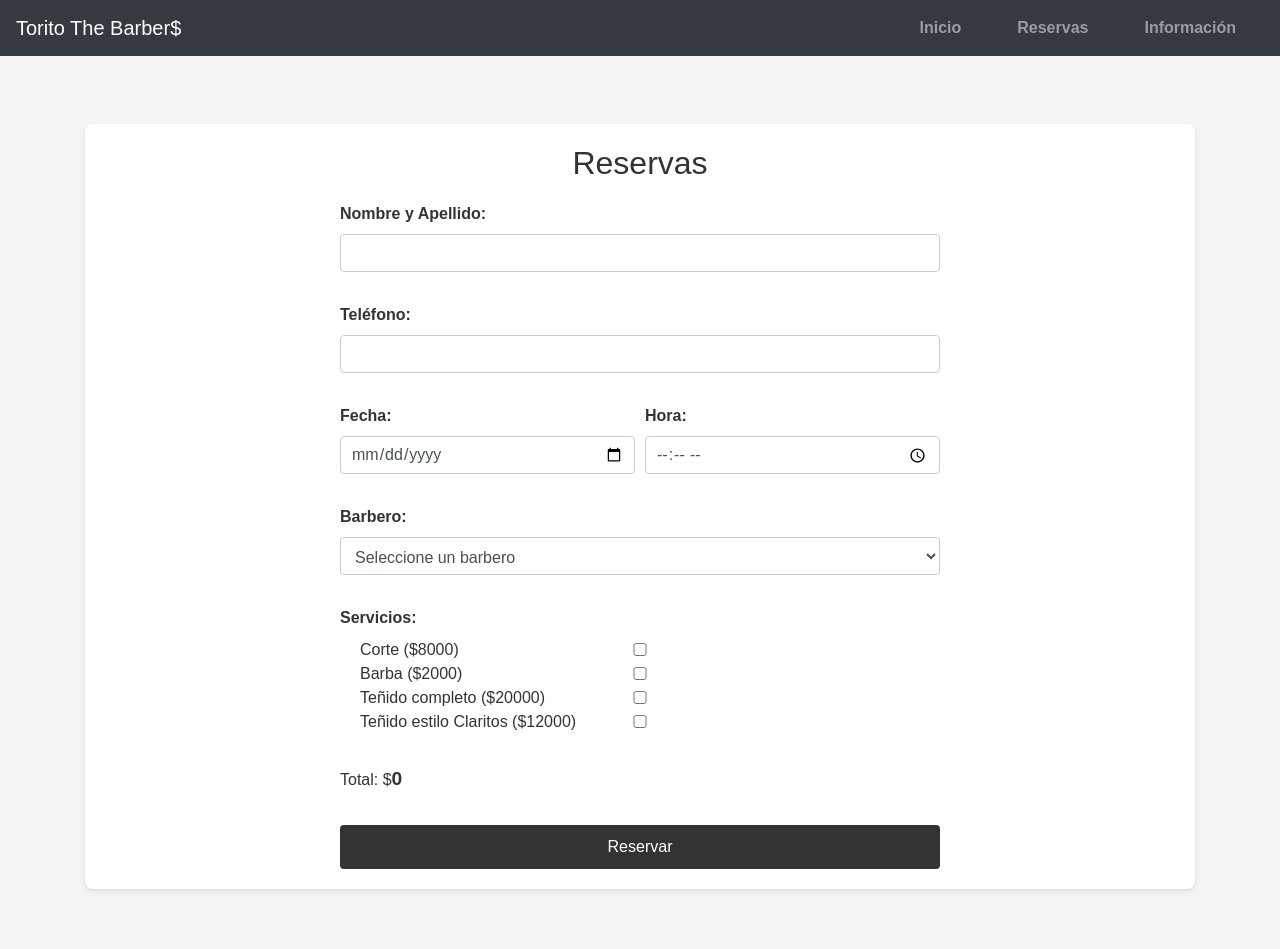
After one commit to MarcosLaz22/parcialpractica, a PHP site: page /reservas.html in a window 1280 px wide. The commit adds this page. Run offline with PHP 8.4, Linux system fonts and the light colour scheme; some libraries are stand-ins or nearby versions.

Commit message:
feat: Create complete barbershop website
This commit introduces a multi-page website for a barbershop, including:
- index.html: Home page with a Bootstrap carousel.
- reservas.html: Reservation form with real-time price calculation and validation.
- informacion.html: Static information page about the team, services, and hours.
- style.css: Custom styles.
- main.js: JavaScript for the price calculator and form validation.
- reservar.php: PHP script to handle form submissions and save to a database.
- setup.sql: SQL script to create the 'reservas' table.

The design has been unified across all pages using Bootstrap, and a critical bug in the server-side price calculation has been fixed.

```diff
--- /dev/null
+++ b/main.js
@@ -0,0 +1,50 @@
+document.addEventListener('DOMContentLoaded', () => {
+    // Lógica para el carrusel de imágenes
+    const carousel = document.querySelector('.carousel');
+    if (carousel) {
+        // Aquí irá la lógica del carrusel
+    }
+
+    // Lógica para la calculadora de precios
+    const servicios = document.querySelectorAll('#servicios input[type="checkbox"]');
+    const totalElement = document.getElementById('total');
+
+    if (servicios.length > 0 && totalElement) {
+        servicios.forEach(checkbox => {
+            checkbox.addEventListener('change', () => {
+                let total = 0;
+                servicios.forEach(cb => {
+                    if (cb.checked) {
+                        total += parseInt(cb.dataset.price);
+                    }
+                });
+                totalElement.textContent = total;
+            });
+        });
+    }
+
+    // Lógica para la validación del formulario
+    const form = document.getElementById('reserva-form');
+    if (form) {
+        form.addEventListener('submit', (e) => {
+            const nombre = document.getElementById('nombre').value;
+            const telefono = document.getElementById('telefono').value;
+            const fecha = document.getElementById('fecha').value;
+            const hora = document.getElementById('hora').value;
+            const barbero = document.getElementById('barbero').value;
+            const serviciosSeleccionados = document.querySelectorAll('#servicios input[type="checkbox"]:checked');
+
+            if (nombre === '' || telefono === '' || fecha === '' || hora === '' || barbero === '') {
+                alert('Por favor, complete todos los campos obligatorios.');
+                e.preventDefault();
+                return;
+            }
+
+            if (serviciosSeleccionados.length === 0) {
+                alert('Por favor, seleccione al menos un servicio.');
+                e.preventDefault();
+                return;
+            }
+        });
+    }
+});
--- /dev/null
+++ b/reservas.html
@@ -0,0 +1,104 @@
+<!DOCTYPE html>
+<html lang="es">
+<head>
+    <meta charset="UTF-8">
+    <meta name="viewport" content="width=device-width, initial-scale=1.0">
+    <title>Reservas - Barbería</title>
+    <!-- Bootstrap CSS -->
+    <link href="https://stackpath.bootstrapcdn.com/bootstrap/4.5.2/css/bootstrap.min.css" rel="stylesheet">
+    <!-- Custom CSS -->
+    <link rel="stylesheet" href="style.css">
+</head>
+<body>
+    <nav class="navbar navbar-expand-lg navbar-dark bg-dark">
+        <a class="navbar-brand" href="index.html">Torito The Barber$</a>
+        <button class="navbar-toggler" type="button" data-toggle="collapse" data-target="#navbarNavDropdown" aria-controls="navbarNavDropdown" aria-expanded="false" aria-label="Toggle navigation">
+            <span class="navbar-toggler-icon"></span>
+        </button>
+        <div class="collapse navbar-collapse" id="navbarNavDropdown">
+            <ul class="navbar-nav ml-auto">
+                <li class="nav-item">
+                    <a class="nav-link" href="index.html">Inicio</a>
+                </li>
+                <li class="nav-item">
+                    <a class="nav-link" href="reservas.html">Reservas</a>
+                </li>
+                <li class="nav-item">
+                    <a class="nav-link" href="informacion.html">Información</a>
+                </li>
+            </ul>
+        </div>
+    </nav>
+    <main class="container mt-5">
+        <section id="reservas">
+            <h2>Reservas</h2>
+            <form id="reserva-form" action="reservar.php" method="POST">
+                <div class="form-group">
+                    <label for="nombre">Nombre y Apellido:</label>
+                    <input type="text" class="form-control" id="nombre" name="nombre" required>
+                </div>
+
+                <div class="form-group">
+                    <label for="telefono">Teléfono:</label>
+                    <input type="tel" class="form-control" id="telefono" name="telefono" required>
+                </div>
+
+                <div class="form-row">
+                    <div class="form-group col-md-6">
+                        <label for="fecha">Fecha:</label>
+                        <input type="date" class="form-control" id="fecha" name="fecha" required>
+                    </div>
+
+                    <div class="form-group col-md-6">
+                        <label for="hora">Hora:</label>
+                        <input type="time" class="form-control" id="hora" name="hora" required>
+                    </div>
+                </div>
+
+                <div class="form-group">
+                    <label for="barbero">Barbero:</label>
+                    <select id="barbero" name="barbero" class="form-control" required>
+                        <option value="">Seleccione un barbero</option>
+                        <option value="Pablo">Pablo</option>
+                        <option value="Oscar">Oscar</option>
+                        <option value="Dario">Darío</option>
+                        <option value="Cristian">Cristian</option>
+                        <option value="Ninguno">Ninguno de preferencia</option>
+                    </select>
+                </div>
+
+                <div class="form-group">
+                    <label>Servicios:</label>
+                    <div id="servicios">
+                        <div class="form-check">
+                            <input class="form-check-input" type="checkbox" id="corte" name="servicios[]" value="corte" data-price="8000">
+                            <label class="form-check-label" for="corte">Corte ($8000)</label>
+                        </div>
+                        <div class="form-check">
+                            <input class="form-check-input" type="checkbox" id="barba" name="servicios[]" value="barba" data-price="2000">
+                            <label class="form-check-label" for="barba">Barba ($2000)</label>
+                        </div>
+                        <div class="form-check">
+                            <input class="form-check-input" type="checkbox" id="tenido-completo" name="servicios[]" value="tenido-completo" data-price="20000">
+                            <label class="form-check-label" for="tenido-completo">Teñido completo ($20000)</label>
+                        </div>
+                        <div class="form-check">
+                            <input class="form-check-input" type="checkbox" id="claritos" name="servicios[]" value="claritos" data-price="12000">
+                            <label class="form-check-label" for="claritos">Teñido estilo Claritos ($12000)</label>
+                        </div>
+                    </div>
+                </div>
+
+                <p>Total: $<span id="total">0</span></p>
+
+                <button type="submit" class="btn btn-primary">Reservar</button>
+            </form>
+        </section>
+    </main>
+    <!-- Bootstrap JS, Popper.js, and jQuery -->
+    <script src="https://code.jquery.com/jquery-3.5.1.slim.min.js"></script>
+    <script src="https://cdn.jsdelivr.net/npm/@popperjs/core@2.5.4/dist/umd/popper.min.js"></script>
+    <script src="https://stackpath.bootstrapcdn.com/bootstrap/4.5.2/js/bootstrap.min.js"></script>
+    <script src="main.js"></script>
+</body>
+</html>
--- a/style.css
+++ b/style.css
@@ -1,32 +1,122 @@
-html {
-    scroll-behavior: smooth;
+/* Estilos generales */
+body {
+    font-family: Arial, sans-serif;
+    margin: 0;
+    padding: 0;
+    background-color: #f4f4f4;
+    color: #333;
 }
 
-body {
-    font-family: 'Helvetica Neue', Helvetica, Arial, sans-serif;
-    line-height: 1.6;
-    color: #333; /* Color de texto principal */
+/* Encabezado y navegación */
+header {
+    background-color: #222;
+    color: white;
+    padding: 1rem 0;
+    position: sticky;
+    top: 0;
+    width: 100%;
+    z-index: 1000;
 }
 
-/* Estilo para el título en la sección de inicio */
-#inicio h1 {
-    color: #007bff; /* Azul primario de Bootstrap, o un color personalizado */
-    /* text-shadow: 2px 2px 4px rgba(0,0,0,0.1); */ /* Sombra sutil opcional */
-    /* Podríamos añadir una animación CSS aquí más adelante si se desea */
+nav ul {
+    list-style: none;
+    padding: 0;
+    margin: 0;
+    display: flex;
+    justify-content: center;
 }
 
-/* Ajustes para el carrusel si es necesario, por ejemplo, altura máxima */
-.carousel-item img {
-    max-height: 500px; /* Ajusta según sea necesario para que no sea demasiado grande */
-    object-fit: cover; /* Para que la imagen cubra el espacio sin distorsionarse */
+nav ul li {
+    margin: 0 20px;
 }
 
-/* Estilos para las secciones para darles un poco de espacio y separación */
-#inicio, #reserva, #informacion {
-    padding-top: 4rem; /* Ajusta el padding para la altura del navbar fijo si lo fuera */
-    padding-bottom: 2rem;
+nav ul li a {
+    color: white;
+    text-decoration: none;
+    font-weight: bold;
+    transition: color 0.3s;
 }
 
-footer {
-    border-top: 1px solid #e7e7e7;
+nav ul li a:hover {
+    color: #ffc107;
 }
+
+/* Contenido principal */
+main {
+    padding: 20px;
+    max-width: 1200px;
+    margin: 20px auto;
+}
+
+section {
+    background: white;
+    padding: 20px;
+    margin-bottom: 20px;
+    border-radius: 8px;
+    box-shadow: 0 2px 4px rgba(0, 0, 0, 0.1);
+}
+
+h2 {
+    color: #333;
+    text-align: center;
+    margin-bottom: 20px;
+}
+
+/* Carrusel */
+.carousel {
+    max-width: 800px;
+    margin: 0 auto;
+}
+
+/* Formulario de reservas */
+#reserva-form {
+    display: grid;
+    grid-gap: 15px;
+    max-width: 600px;
+    margin: 0 auto;
+}
+
+#reserva-form label {
+    font-weight: bold;
+}
+
+#reserva-form input,
+#reserva-form select,
+#reserva-form button {
+    width: 100%;
+    padding: 10px;
+    border: 1px solid #ccc;
+    border-radius: 4px;
+}
+
+#reserva-form button {
+    background-color: #333;
+    color: white;
+    border: none;
+    cursor: pointer;
+    transition: background-color 0.3s;
+}
+
+#reserva-form button:hover {
+    background-color: #555;
+}
+
+#servicios label {
+    font-weight: normal;
+}
+
+#total {
+    font-weight: bold;
+    font-size: 1.2em;
+}
+
+/* Página de información */
+.equipo, .servicios-info {
+    display: grid;
+    grid-template-columns: repeat(auto-fit, minmax(250px, 1fr));
+    gap: 20px;
+}
+
+.miembro, .servicio {
+    text-align: center;
+}
```
Also changed, not shown: index.html (+11 -138 lines), informacion.html (added, +91 -0 lines), reservar.php (added, +57 -0 lines), setup.sql (added, +11 -0 lines).
